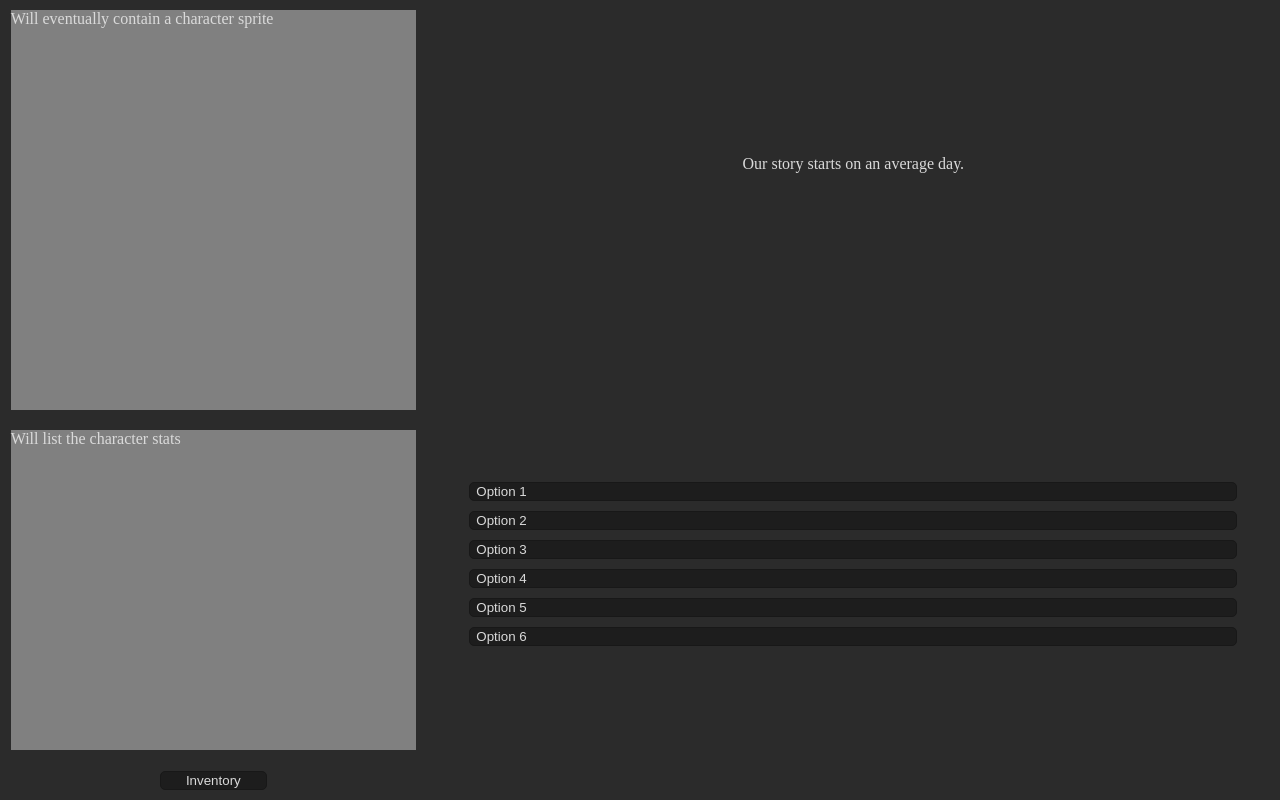
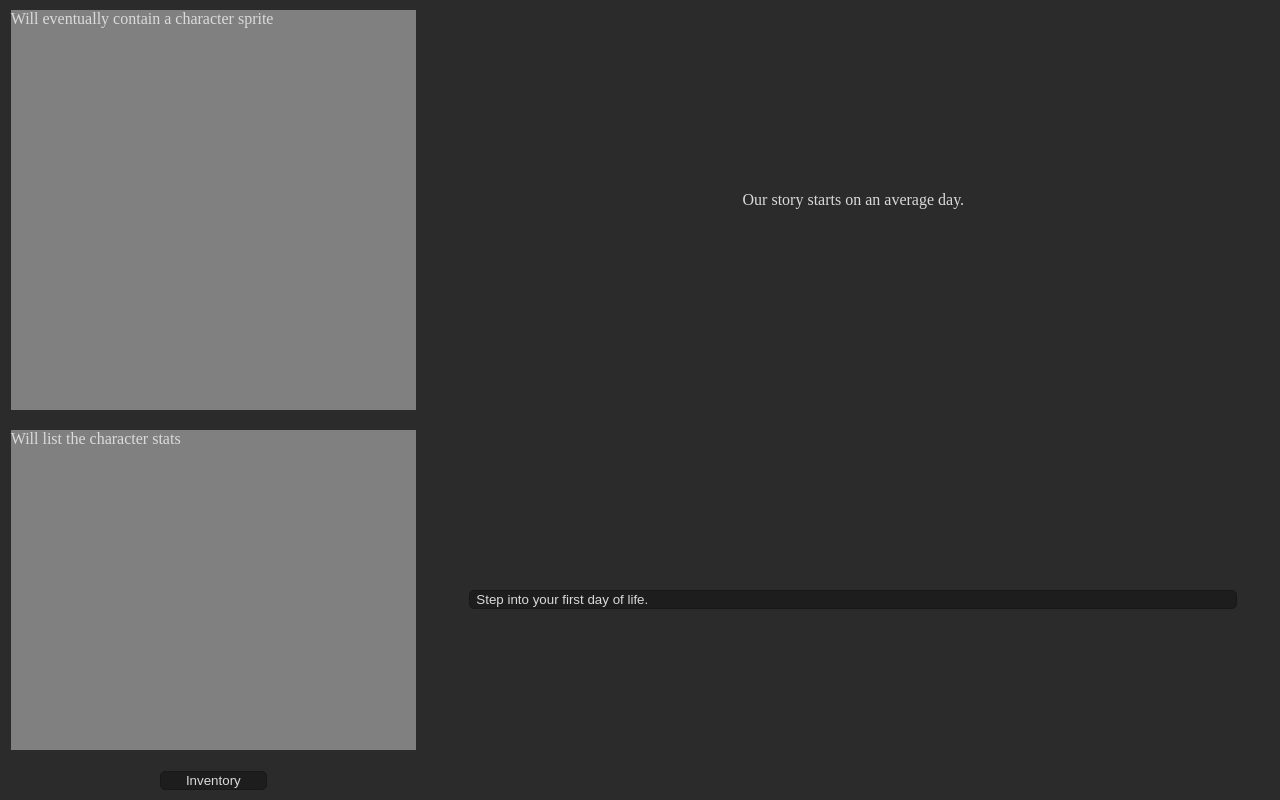
Before and after one commit to TalishaMurray/The-Hex-of-Runecrown-Institute, a plain HTML site: page index.html in a window 1280 px wide. Drawn offline with Linux system fonts and the light colour scheme.

Commit message:
Basic js implementation

```diff
--- a/game.js
+++ b/game.js
@@ -0,0 +1,77 @@
+const textElement = document.getElementById('text')
+const optionButtonsElement = document.getElementById('option-btns')
+
+let stats = {}
+let inventory = {}
+let character = {}
+
+function startGame(){
+  stats = {}
+  inventory = {}
+  character = {}
+  showTextNode(1)
+}
+
+function showTextNode(index){
+  const textNode = textNodes.find(textNode => textNode.id === index)
+  textElement.innerText = textNode.text
+  while (optionButtonsElement.firstChild){
+    optionButtonsElement.removeChild(optionButtonsElement.firstChild)
+  }
+
+  textNode.options.forEach(option => {if (showOption(option)){
+    const button = document.createElement('button')
+    button.innerText = option.text
+    button.classList.add('btn')
+    button.classList.add('option-btns')
+    button.addEventListener('click', () => selectOption(option))
+    optionButtonsElement.appendChild(button)
+  }
+})
+}
+
+function showOption(option){
+  if (option.requiredItem == null || option.requiredItem(inventory)){
+    return option.requiredStat == null || option.requiredStat(stats)
+  }
+}
+
+function selectOption(option){
+  const nextTextNodeId = option.nextText
+  if (option.setStats) {
+    stats = Object.assign({}, stats, option.setStats);
+  }
+  if (option.addItem) {
+    inventory = Object.assign({}, inventory, option.addItem);
+  }
+  showTextNode(nextTextNodeId)
+}
+
+const textNodes = [
+  {
+    id: 1,
+    text: "Our story starts on an average day.",
+    options: [
+      {
+        text: "Step into your first day of life.",
+        nextText: 2
+      }
+    ]
+  },
+  {
+    id: 2,
+    text: "wait a minute, do you know who you are?",
+    options: [
+      {
+        text: "Yes! I know exactly who I am!",
+        //going to add all the character customization options later
+      },
+      {
+        text: "No... I should take a look in the mirror."
+        //would trigger character customization options
+      }
+    ]
+  }
+]
+
+startGame();
--- a/index.html
+++ b/index.html
@@ -26,14 +26,8 @@
       </div>
     </div>
     <div class="game-area">
-      <div id="text">Our story starts on an average day.</div>
+      <div id="text"></div>
       <div id="option-btns" class="btn-grid">
-        <button class="option-btns btn">Option 1</button>
-        <button class="option-btns btn">Option 2</button>
-        <button class="option-btns btn">Option 3</button>
-        <button class="option-btns btn">Option 4</button>
-        <button class="option-btns btn">Option 5</button>
-        <button class="option-btns btn">Option 6</button>
       </div>
     </div>
   </body>
```
